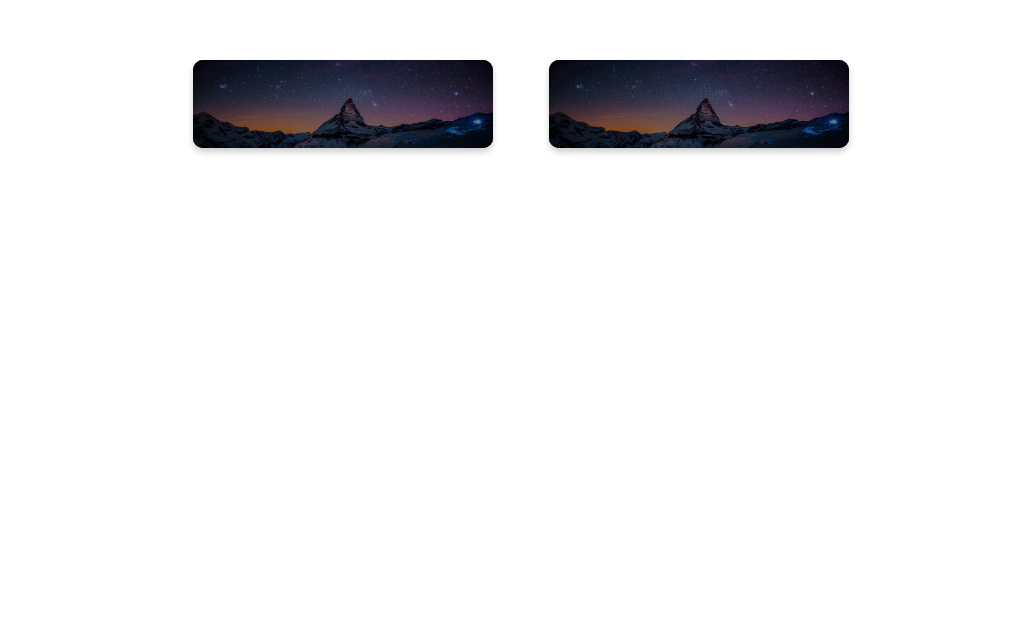
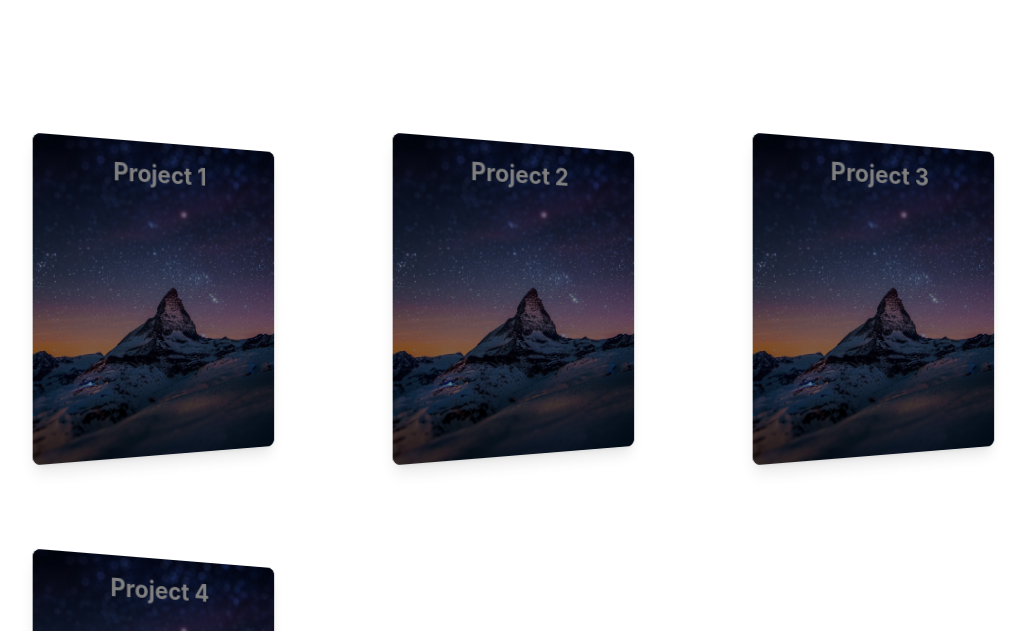
Before and after one commit to jwt2706/jacobtaylor, a React (Vite) app: page / in a window 1280 px wide. Shown: the part 989-1620 px from the top of the page, without its empty margins (119-1145 px from the left). Built offline with nearby package versions, Linux system fonts and the light colour scheme.

Commit message:
project cards: persepective styling

```diff
--- a/index.html
+++ b/index.html
@@ -34,9 +34,8 @@
 
 
 <!--
-    add grid css, and show off links to projects with basic excerpt
-        itd be cool if they all randomly flying up and you can throw them or something
     something for mobile
     add french translation
     make the termianls just hackertypers kinda thing lmao
+    MINIFY JAVASCRIPT!!!!!!!!!!!!!!!!!!!! + other optimizations
 -->
--- a/src/App.jsx
+++ b/src/App.jsx
@@ -89,10 +89,12 @@ function App() {
         </div>
         <div>{terminals}</div>
         <LinksCard />
-        <div className="projects grid md:grid-cols-2 gap-4">
-          <h2 className="projects-title underline-animation col-span-full">
-            Things I Built
-          </h2>
+        <div className="projects grid md:grid-cols-3 gap-16 container mx-auto md:px-4">
+          <div className="col-span-full">
+            <h2 className="projects-title mx-auto">
+              <span className="underline-animation">Experiences</span>
+            </h2>
+          </div>
           <ProjectCard
             title="Project 1"
             description="This is a description of Project 1."
@@ -101,6 +103,16 @@ function App() {
           <ProjectCard
             title="Project 2"
             description="This is a description of Project 2."
+            imageUrl={image1}
+          />
+          <ProjectCard
+            title="Project 3"
+            description="This is a description of Project 3."
+            imageUrl={image1}
+          />
+          <ProjectCard
+            title="Project 4"
+            description="This is a description of Project 4."
             imageUrl={image1}
           />
           {/* Add more ProjectCards as needed */}
--- a/src/assets/styles/card.scss
+++ b/src/assets/styles/card.scss
@@ -1,6 +1,7 @@
 .card {
   position: relative;
   width: 300px;
+  height: 300px;
   padding: 20px;
   margin: 20px;
   border-radius: 10px;
@@ -11,18 +12,17 @@
   transform: perspective(600px) rotateY(90deg);
   transition: opacity 0.5s, transform 0.5s;
   transition-delay: 0s;
-  overflow: hidden; // hide anything that goes outside the card boundaries
+  overflow: hidden;
 }
 
 .card img {
-  position: absolute; // position the image absolutely to cover the whole card
+  position: absolute;
   top: 0;
   left: 0;
   width: 100%;
   height: 100%;
   object-fit: cover;
   border-radius: 5px;
-  z-index: 1; // make sure the image is below the overlay
 }
 
 .card::before {
@@ -32,9 +32,9 @@
   left: 0;
   width: 100%;
   height: 100%;
-  background: rgba(0, 0, 0, 0.5); // create a dark overlay
+  background: rgba(0, 0, 0, 0.5);
   transition: background 0.5s;
-  z-index: 2; // make sure the overlay is above the image
+  z-index: 2;
 }
 
 .card.animate {
@@ -43,11 +43,23 @@
   transition-delay:0.3s;
 }
 
-.card:hover {
-  transform: scale(1.05) rotate(2deg);
-  transition-delay: 0s;
+.card:hover::before {
+  background: rgba(0, 0, 0, 0);
 }
 
-.card:hover::before {
-  background: rgba(0, 0, 0, 0); // clear the overlay on hover
+@keyframes enter {
+  0% {
+    transform: perspective(700px) rotateY(90deg);
+    opacity: 0;
+  }
+  100% {
+    transform: perspective(700px) rotateY(20deg);
+    opacity: 1;
+  }
 }
+
+.card {
+  &.animate {
+    animation: enter 1s ease-out forwards;
+  }
+}
--- a/src/components/ProjectCard.jsx
+++ b/src/components/ProjectCard.jsx
@@ -25,15 +25,29 @@ function ProjectCard({ title, description, imageUrl }) {
       observer.observe(cardRef.current);
     }
 
-    // Clean up the observer when the component unmounts
+    // clean up the observer when the component unmounts
     return () => observer.unobserve(cardRef.current);
   }, []);
 
   return (
-    <div className="card" ref={cardRef}>
-      <img src={imageUrl} alt={title} />
-      <h2 className="title">{title}</h2>
-      <p className="description">{description}</p>
+    <div
+      className="card relative text-white p-4 rounded-lg shadow-lg transform transition duration-500 ease-in-out hover:rotate-3 w-64 group animate-enter"
+      style={{ paddingBottom: "100%" }}
+      ref={cardRef}
+    >
+      <img
+        src={imageUrl}
+        alt={title}
+        className="absolute inset-0 w-full h-full object-cover rounded-lg"
+      />
+      <div className="absolute inset-0 p-4 flex flex-col justify-between">
+        <h2 className="text-2xl font-bold transition duration-500 ease-in-out transform group-hover:scale-125">
+          {title}
+        </h2>
+        <p className="mt-2 opacity-0 group-hover:opacity-100 transition duration-500 ease-in-out">
+          {description}
+        </p>
+      </div>
     </div>
   );
 }
```
